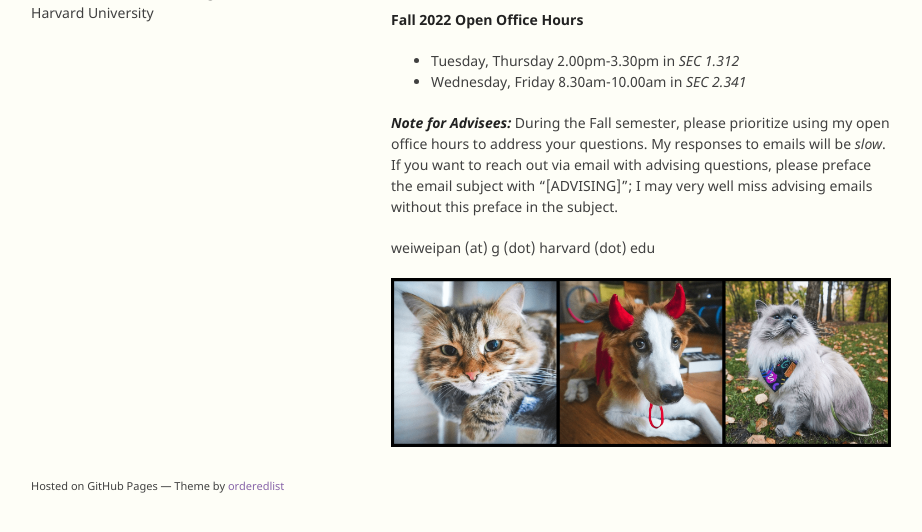
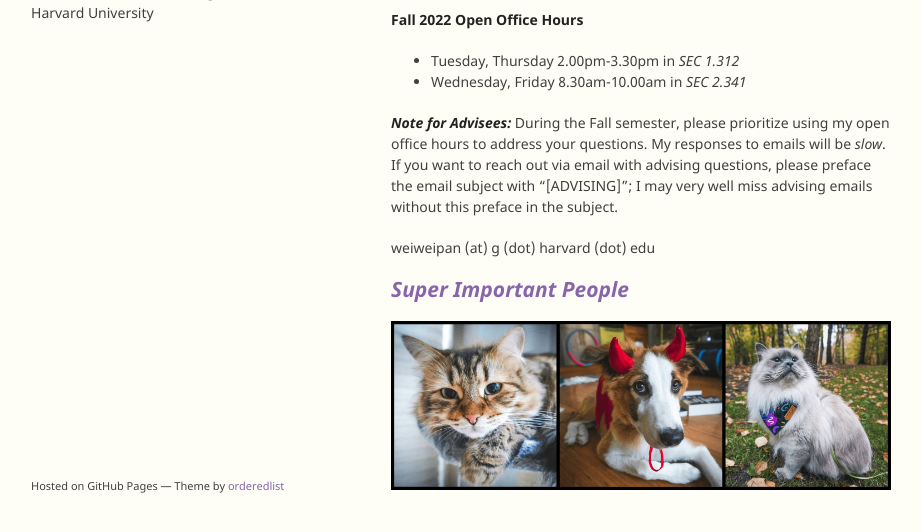
Before and after one commit to onefishy/old_webpage, a Jekyll site: the page built from index.md, in a window 1280 px wide and 900 px high, scrolled down 1901 px, cut to the strip 335-867 px from the top of the window. Shown: the whole strip, without its empty margins (179-1101 px from the left). Built offline with Jekyll 4.4.1, drawn with Linux system fonts in a browser that asks for light colours; our own code applies the rules of GitHub Pages for plain Markdown files.

Commit message:
Update index.md

```diff
--- a/index.md
+++ b/index.md
@@ -52,4 +52,5 @@ I'm the faculty mentor of the IACS PhD Working Group, a working group for IACS s
 
 weiweipan (at) g (dot) harvard (dot) edu
 
+## [*Super Important People*](https://www.instagram.com/mogu.nuomi.paigu/)
 ![VIPs](img/pets.png)
```
